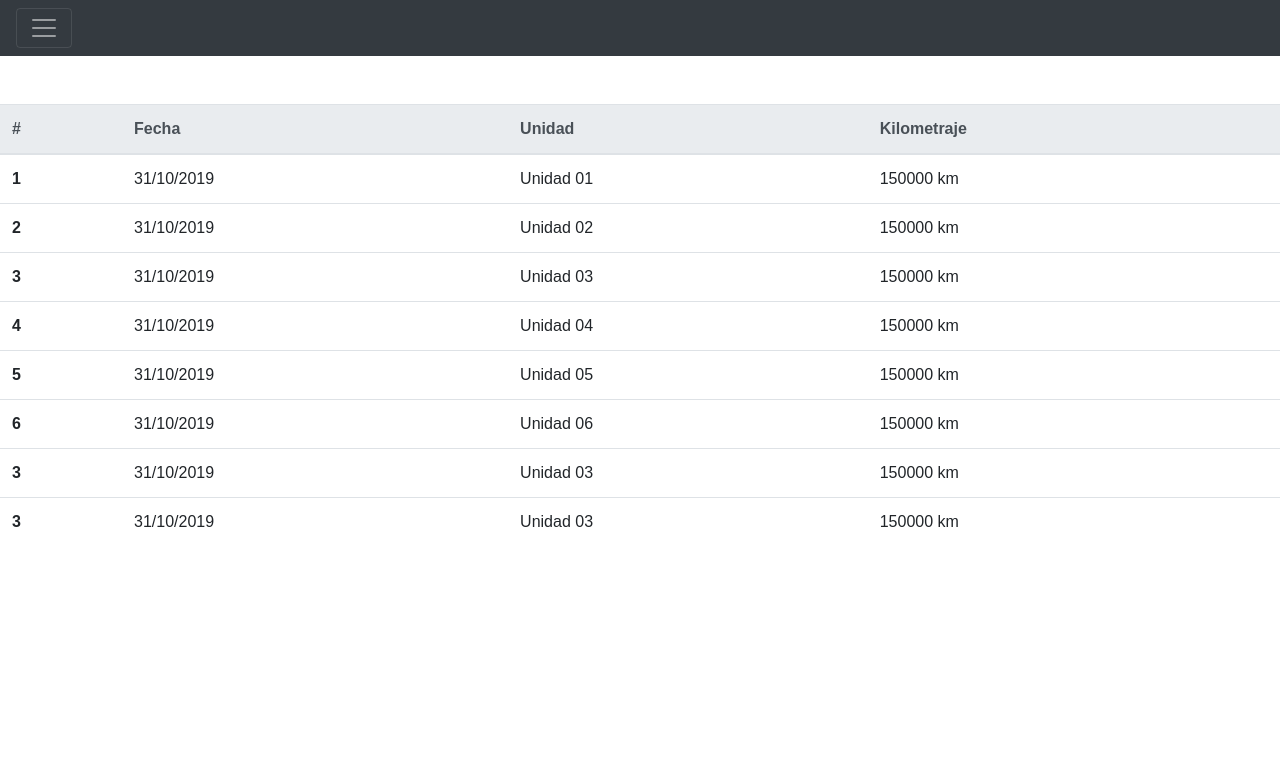
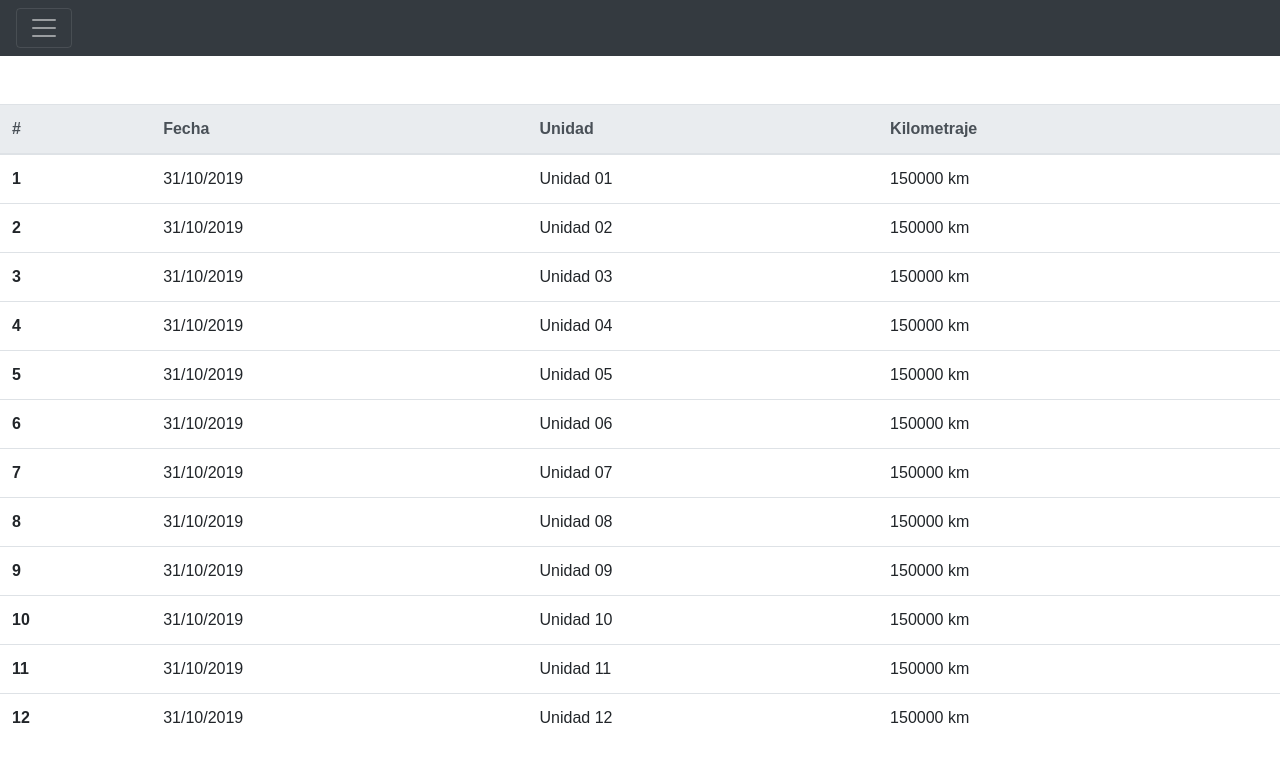
Before and after one commit to diegoosorio/infotram, a React app: page /explotacion in a window 1280 px wide. Shown: the top 762 px of the page. Built offline with nearby package versions, Linux system fonts and the light colour scheme; a web font is replaced by a local one.

Commit message:
Se modifica tabla explotacion

```diff
--- a/src/containers/Explotacion.jsx
+++ b/src/containers/Explotacion.jsx
@@ -49,15 +49,39 @@ const Explotacion = () => (
                 <td>150000 km</td>
                 </tr>
                 <tr>
-                <th scope="row">3</th>
+                <th scope="row">7</th>
                 <td>31/10/2019</td>
-                <td>Unidad 03</td>
+                <td>Unidad 07</td>
                 <td>150000 km</td>
                 </tr>
                 <tr>
-                <th scope="row">3</th>
+                <th scope="row">8</th>
                 <td>31/10/2019</td>
-                <td>Unidad 03</td>
+                <td>Unidad 08</td>
+                <td>150000 km</td>
+                </tr>
+                <tr>
+                <th scope="row">9</th>
+                <td>31/10/2019</td>
+                <td>Unidad 09</td>
+                <td>150000 km</td>
+                </tr>
+                <tr>
+                <th scope="row">10</th>
+                <td>31/10/2019</td>
+                <td>Unidad 10</td>
+                <td>150000 km</td>
+                </tr>
+                <tr>
+                <th scope="row">11</th>
+                <td>31/10/2019</td>
+                <td>Unidad 11</td>
+                <td>150000 km</td>
+                </tr>
+                <tr>
+                <th scope="row">12</th>
+                <td>31/10/2019</td>
+                <td>Unidad 12</td>
                 <td>150000 km</td>
                 </tr>
             </tbody>
```
